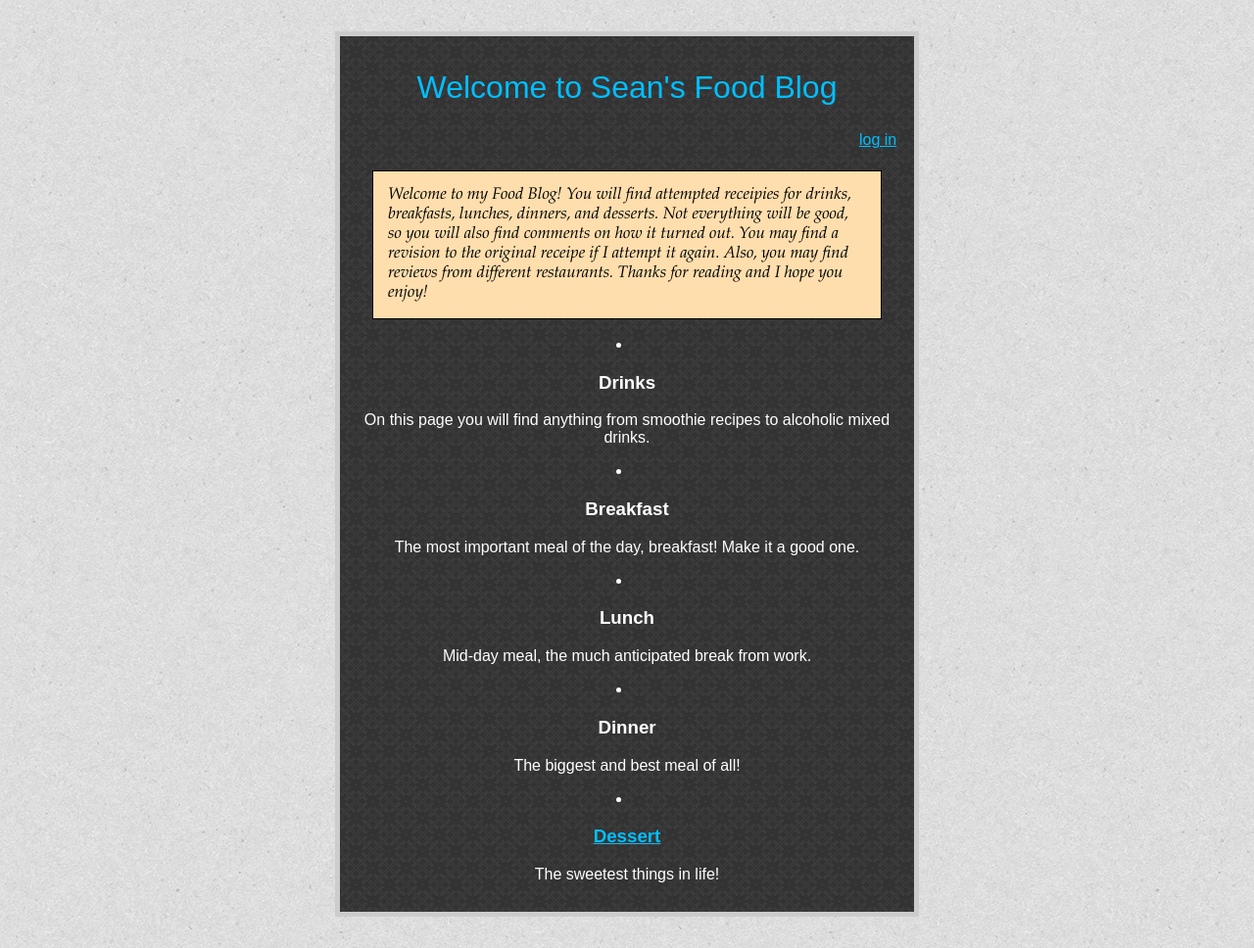
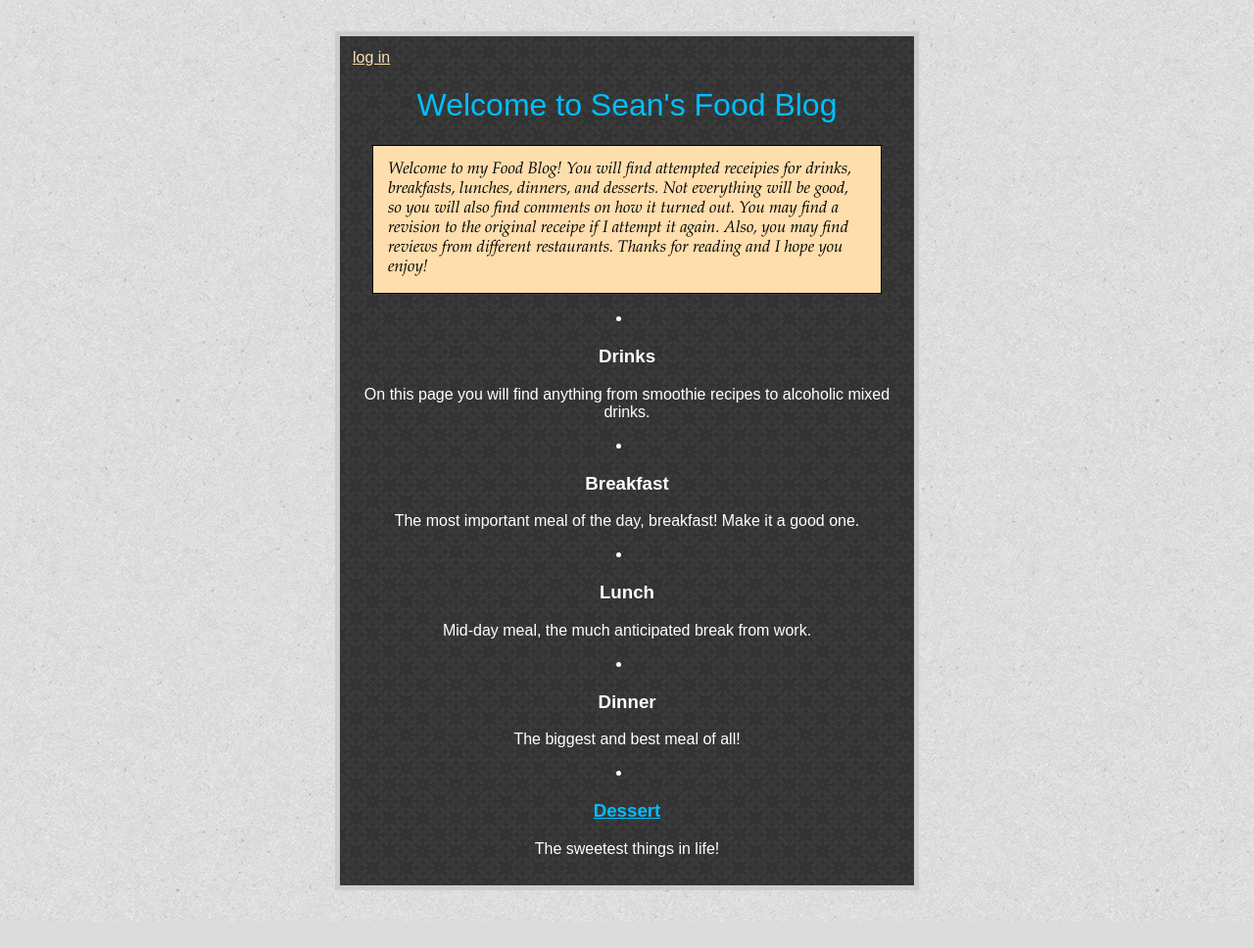
Before and after one commit to seanfrischmann/foodBlog, a Flask app: page / in a window 1280 px wide. Shown: the whole page at 98% size. After the commit the page ends 941 px from the top, so only its background shows below. Run offline with Flask 2, Linux system fonts and the light colour scheme.

Commit message:
fixed links

```diff
--- a/app/static/style.css
+++ b/app/static/style.css
@@ -6,12 +6,18 @@ body{
 #front{
 	text-align: center;
 }
-#homeLink{
+#home{
+	text-align: right;
+	float: right;
 }
 a:hover{
-	background: #98FB98;
+	background: black;
 }
-h1, h2, a,a:visited{
+h2,a,a:visited{
+	COLOR: #FFDead;
+}
+
+h1, h4,a.home{
 	COLOR: #00BFFF;
 }
 h2{
@@ -53,11 +59,7 @@ p.welcomeMessage{
 dl.add-entry    { font-size: 0.9em; border-bottom: 1px solid #ccc; }
 dt.add-entry    { font-weight: bold; padding: 0.8em; }
 .metanav{
-	text-align: right;
-	size: 0.8em;
-	padding: 0.3em;
-	margin-bottom: 1em;
-	/*background: #fafafa;*/
+	text-align: center;
 }
 .flash          { background: #cee5F5; padding: 0.5em;
 					border: 1px solid #aacbe2; }
--- a/app/templates/index.html
+++ b/app/templates/index.html
@@ -15,7 +15,7 @@
 	<p>Mid-day meal, the much anticipated break from work.</p>
 	<li><h3>Dinner</h3></li>
 	<p>The biggest and best meal of all!</p>
-	<li><h3><a class="recipeLink" href="{{ url_for('show_desserts') }}" title="Receipies for Desserts">Dessert</a></h3></li>
+	<li><h3><a class="home" href="{{ url_for('show_desserts') }}" title="Receipies for Desserts">Dessert</a></h3></li>
 	<p>The sweetest things in life!</p>
 	</div>
 {% endblock %}
--- a/app/templates/layout.html
+++ b/app/templates/layout.html
@@ -3,18 +3,20 @@
 <link rel=stylesheet type=text/css href="{{ url_for('static', filename='style.css') }}">
 <div class=page>
 	{% if not request.path == '/' %}
-	<div id="homeLink">
+	<div id="home">
 		<a href="{{ url_for('index') }}">Return Home</a>
 	</div>
 	{% endif %}
+	{% if not session.logged_in %}
+	<a href="{{ url_for('login') }}">log in</a>
+	{% else %}
+	<a href="{{ url_for('logout') }}">log out</a>
+	{% endif %}
+	{% if request.path == '/' %}
 	<h1>Welcome to Sean's Food Blog</h1>
-	<div class=metanav>
-		{% if not session.logged_in %}
-		<a href="{{ url_for('login') }}">log in</a>
-		{% else %}
-		<a href="{{ url_for('logout') }}">log out</a>
-		{% endif %}
-	</div>
+	{% elif request.path == '/desserts' %}
+	<h1>Homemade Desserts</h1>
+	{% endif %}
 	{% for message in get_flashed_messages() %}
 	<div class=flash>{{ message }}</div>
 	{% endfor %}
```
